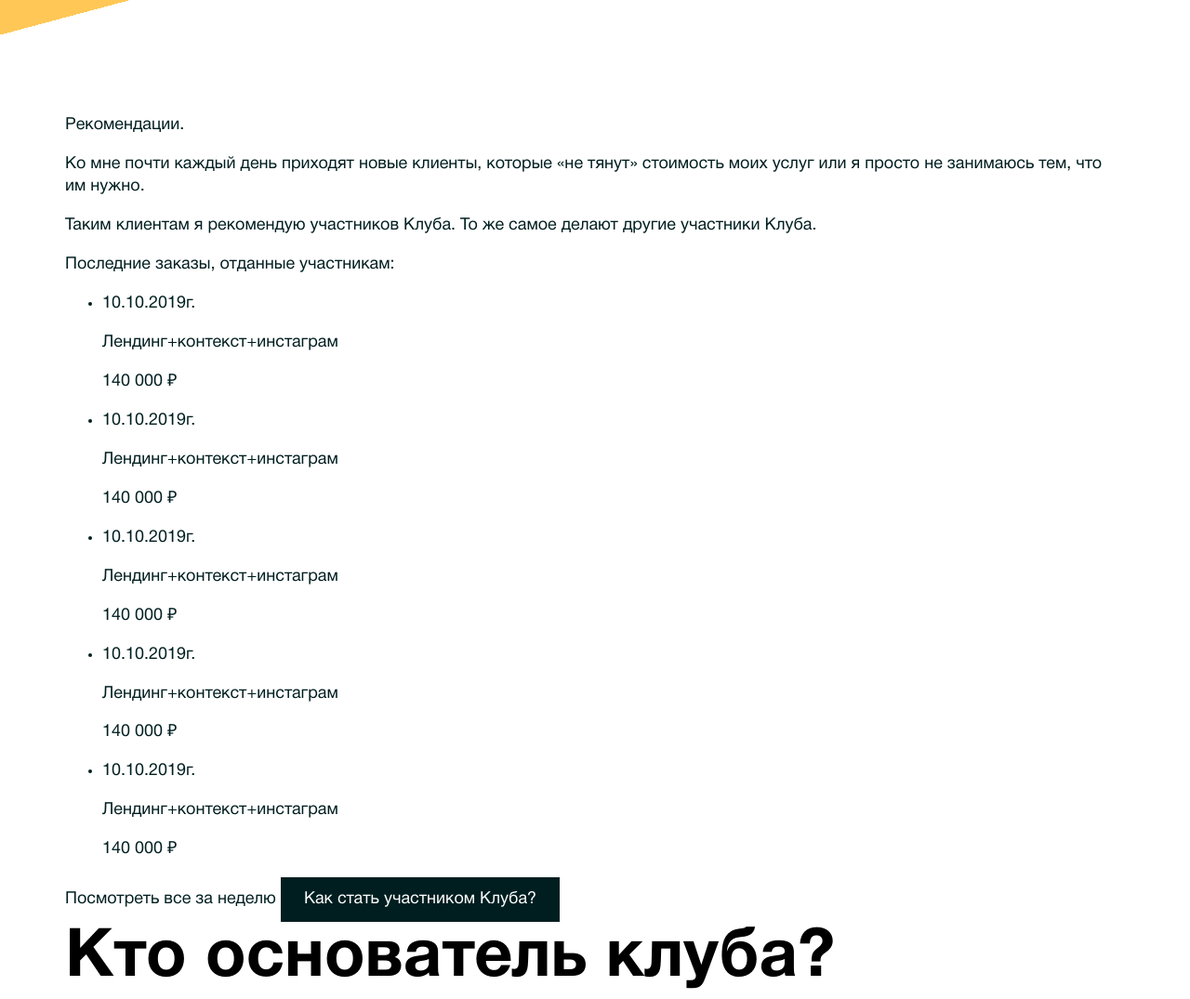
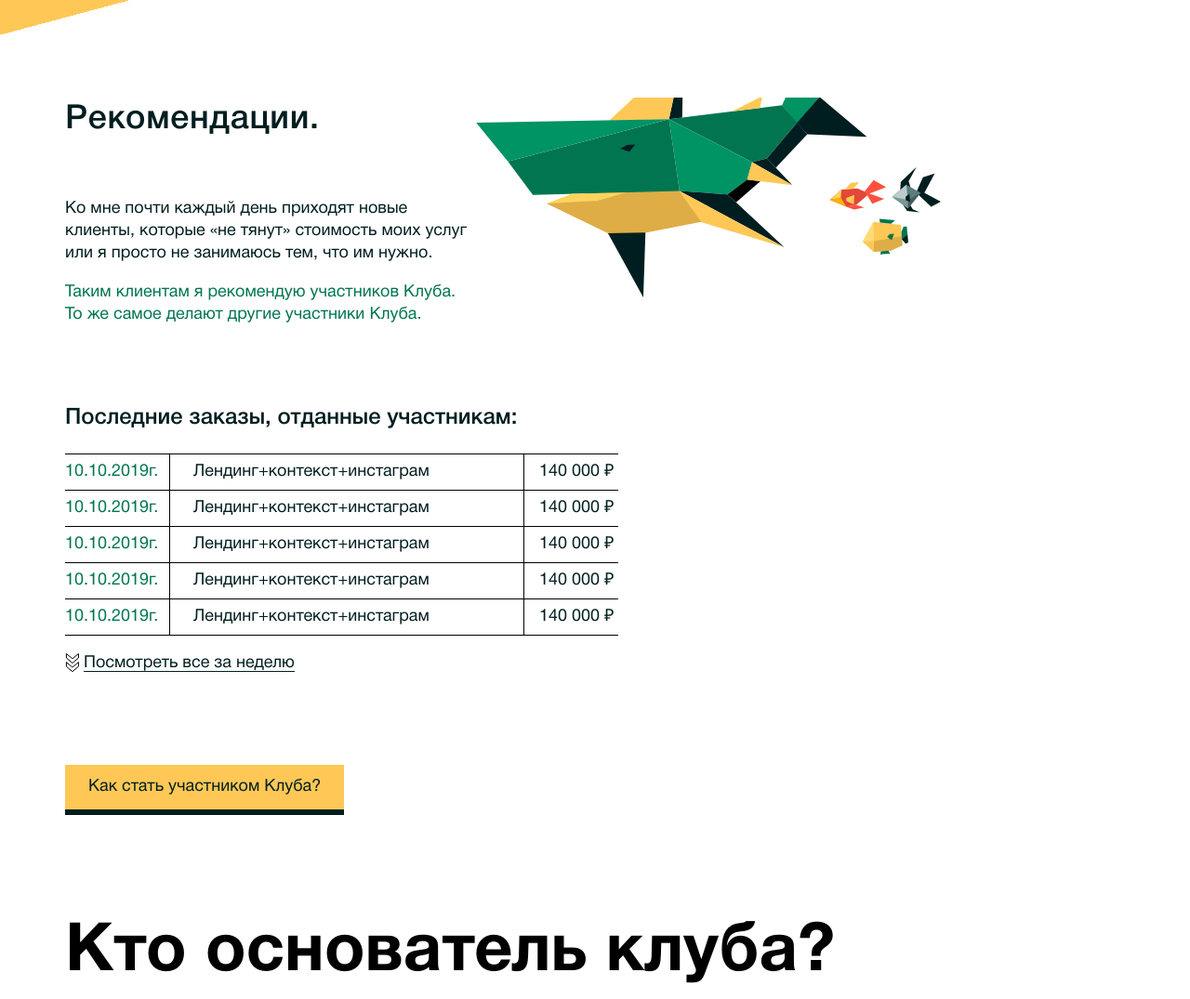
Before and after one commit to Verta-master/ksf, a plain HTML site: page index.html in a window 1280 px wide. Shown: the part 3594-4669 px from the top of the page at 93% size. Drawn offline with nearby package versions, Linux system fonts and the light colour scheme.

Commit message:
Update 2019-07-30T14:07:05.054Z

```diff
--- a/css/style.css
+++ b/css/style.css
@@ -483,13 +483,52 @@ h1 {
   font-weight: 700;
 }
 .btn {
+  position: relative;
+  z-index: 2;
   display: inline-block;
   vertical-align: middle;
   padding: 12px 25px;
   color: #fff;
   background-color: #001E20;
-  -webkit-box-shadow: 0px 6px 0px #FFFFFF;
-          box-shadow: 0px 6px 0px #FFFFFF;
+  -webkit-transition: ease-out 0.3s;
+  transition: ease-out 0.3s;
+}
+.btn::after {
+  content: "";
+  position: absolute;
+  z-index: -1;
+  left: 0;
+  right: 0;
+  bottom: -6px;
+  height: 6px;
+  background-color: #fff;
+  -webkit-transition: ease-out 0.3s;
+  transition: ease-out 0.3s;
+}
+.btn:hover,
+.btn:active {
+  color: #000;
+  -webkit-transition: ease-out 0.3s;
+  transition: ease-out 0.3s;
+}
+.btn:hover::after,
+.btn:active::after {
+  height: calc(100% + 6px);
+  -webkit-transition: ease-out 0.3s;
+  transition: ease-out 0.3s;
+}
+.btn--yellow {
+  color: #001E20;
+  background-color: #FFC856;
+}
+.btn--yellow::after {
+  background-color: #001E20;
+}
+.btn--yellow:hover,
+.btn--yellow:active {
+  color: #fff;
+  -webkit-transition: ease-out 0.3s;
+  transition: ease-out 0.3s;
 }
 .footer {
   padding-top: 25px;
@@ -871,6 +910,46 @@ h1 {
     top: 25px;
   }
 }
+.more-link {
+  display: block;
+  position: relative;
+  padding-left: 20px;
+}
+.more-link span {
+  border-bottom: 1px solid #001E20;
+}
+.more-link::before {
+  content: "";
+  position: absolute;
+  top: 0;
+  left: 0;
+  width: 15px;
+  height: 22px;
+  background-image: url(../img/icons/arrows-down.svg);
+  background-repeat: no-repeat;
+  background-size: contain;
+}
+.more-link:hover::before,
+.more-link:active::before {
+  -webkit-animation: moveDown2 1s infinite;
+          animation: moveDown2 1s infinite;
+}
+@-webkit-keyframes moveDown2 {
+  0% {
+    top: -5px;
+  }
+  100% {
+    top: 5px;
+  }
+}
+@keyframes moveDown2 {
+  0% {
+    top: -5px;
+  }
+  100% {
+    top: 5px;
+  }
+}
 .how {
   padding-top: 60px;
   padding-bottom: 30px;
@@ -936,3 +1015,78 @@ h1 {
   margin-top: 80px;
   margin-bottom: 80px;
 }
+.recommend {
+  padding-bottom: 115px;
+}
+.recommend__wrap {
+  position: relative;
+}
+.recommend__title {
+  margin-top: 0;
+  margin-bottom: 60px;
+  font-size: 36px;
+  letter-spacing: 0.02em;
+  font-weight: 500;
+}
+.recommend__subtitle {
+  font-size: 24px;
+  line-height: 28px;
+  font-weight: 500;
+}
+.recommend__info {
+  max-width: 440px;
+  margin-bottom: 85px;
+}
+.recommend__info span {
+  color: #007550;
+}
+.recommend__list {
+  margin: 0;
+  padding: 0;
+  list-style: none;
+  max-width: 595px;
+  margin-bottom: 18px;
+}
+.recommend__item {
+  display: -webkit-box;
+  display: -ms-flexbox;
+  display: flex;
+  -webkit-box-pack: start;
+      -ms-flex-pack: start;
+          justify-content: flex-start;
+  border-top: 1px solid #000;
+}
+.recommend__item:last-child {
+  border-bottom: 1px solid #000;
+}
+.recommend__item span {
+  width: 112px;
+  padding: 7px;
+  padding-left: 0;
+  color: #007550;
+}
+.recommend__item p {
+  margin: 0;
+}
+.recommend__item p:first-of-type {
+  -webkit-box-flex: 1;
+      -ms-flex-positive: 1;
+          flex-grow: 1;
+  padding: 7px 25px;
+  border-left: 1px solid #000;
+  border-right: 1px solid #000;
+}
+.recommend__item p:last-of-type {
+  width: 101px;
+  padding: 7px 16px;
+  padding-right: 0;
+}
+.recommend__img {
+  position: absolute;
+  top: -100px;
+  left: 450px;
+  z-index: -1;
+}
+.recommend__link {
+  margin-bottom: 97px;
+}
--- a/index.html
+++ b/index.html
@@ -191,7 +191,7 @@
     </section>
 
     <section class="recommend">
-      <div class="wrapper">
+      <div class="wrapper recommend__wrap">
         <p class="recommend__title">Рекомендации.</p>
         <div class="recommend__info">
           <p>Ко мне почти каждый день приходят новые клиенты, которые «не тянут» стоимость моих услуг или я просто не занимаюсь тем, что им нужно.</p>
@@ -225,8 +225,11 @@
             <p>140 000 ₽</p>
           </li>
         </ul>
-        <a href="#" class="more-link">Посмотреть все за неделю</a>
+        <a href="#" class="more-link recommend__link"><span>Посмотреть все за неделю</span></a>
         <a href="#" class="btn btn--yellow recommend__btn">Как стать участником Клуба?</a>
+        <figure class="recommend__img">
+          <img src="img/images/fish.svg" alt="Рекомендации" width="557" height="328">
+        </figure>
       </div>
     </section>
 
```
Also changed, not shown: css/style.min.css.
